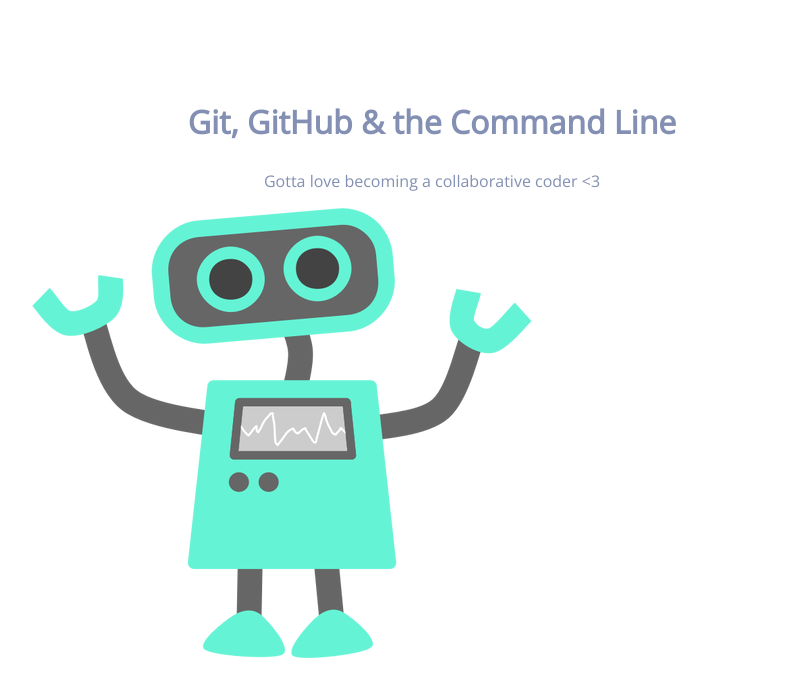
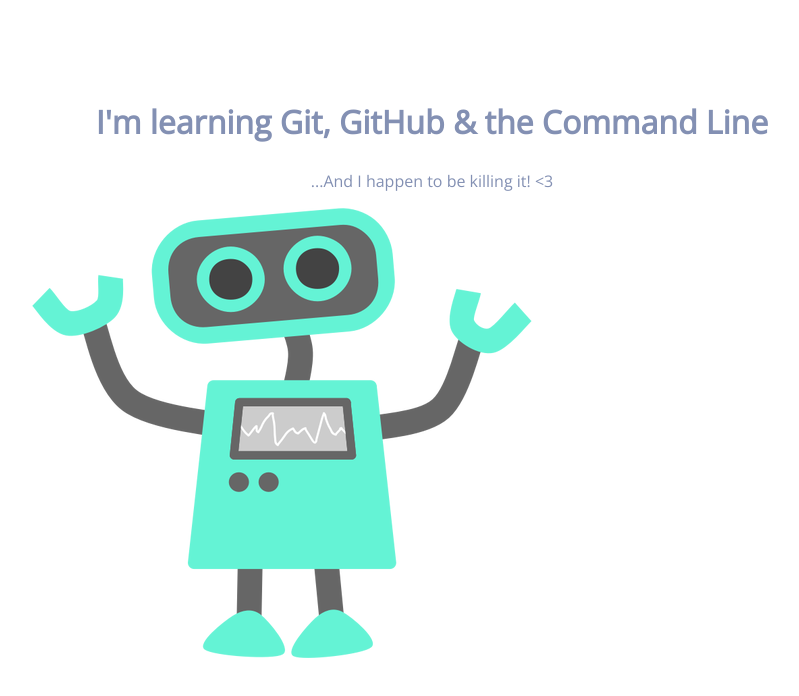
Before and after one commit to Aubrie-StLouis/105-project, a plain HTML site: page index.html in a window 1280 px wide. Shown: the whole page, without its empty margins (208-1007 px from the left). Drawn offline with nearby package versions, Linux system fonts and the light colour scheme.

Commit message:
changed h1 and p content

```diff
--- a/index.html
+++ b/index.html
@@ -8,8 +8,8 @@
 </head>
 <body>
 	<section>
-		<h1>Git, GitHub & the Command Line</h1>
-		<p>Gotta love becoming a collaborative coder <3</p>
+		<h1>I'm learning Git, GitHub & the Command Line</h1>
+		<p>...And I happen to be killing it! <3</p>
 		<img src="img/happy-blue-robot.png">
 	</section>
 </body>
```
